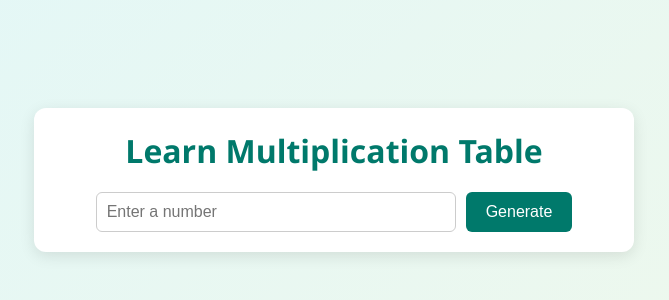
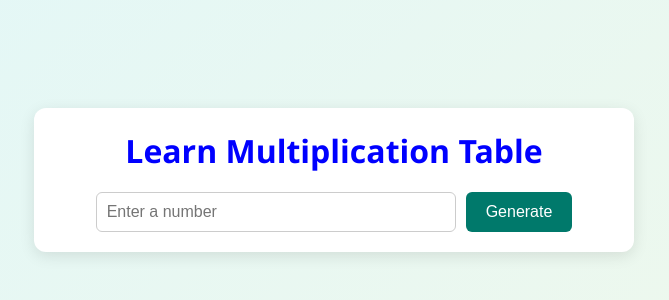
Before and after one commit to kavyaGunamgari/Simple-TypeScript-Project, a plain HTML site: page index.html in a window 1280 px wide. Shown: the part 220-520 px from the top of the page, without its empty margins (306-975 px from the left). Drawn offline with Linux system fonts and the light colour scheme.

Commit message:
Update style.css

```diff
--- a/style.css
+++ b/style.css
@@ -25,7 +25,7 @@
 
   h1 {
     margin-bottom: 20px;
-    color: #00796b;
+    color: blue;
   }
 
   .input-section {
```
